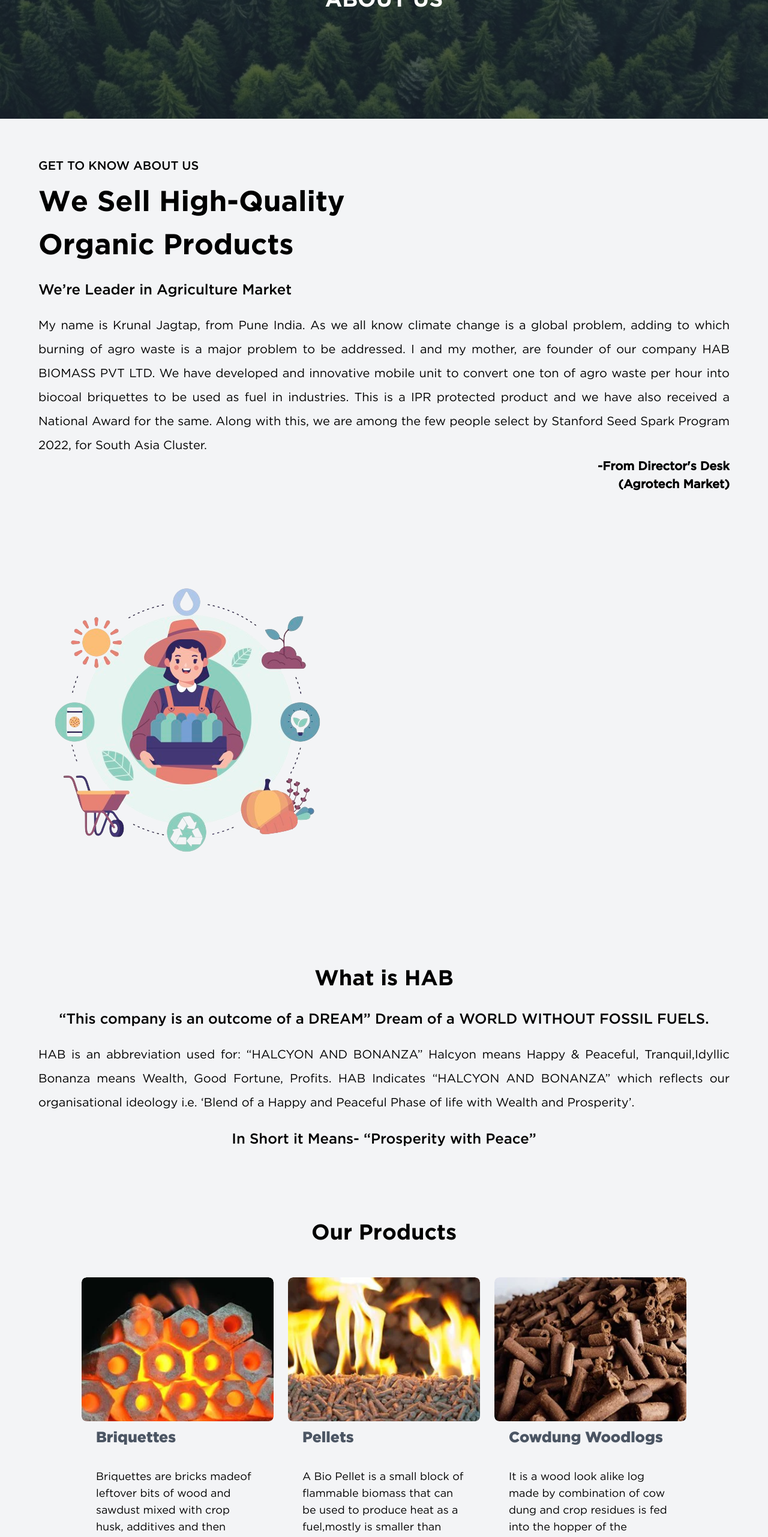
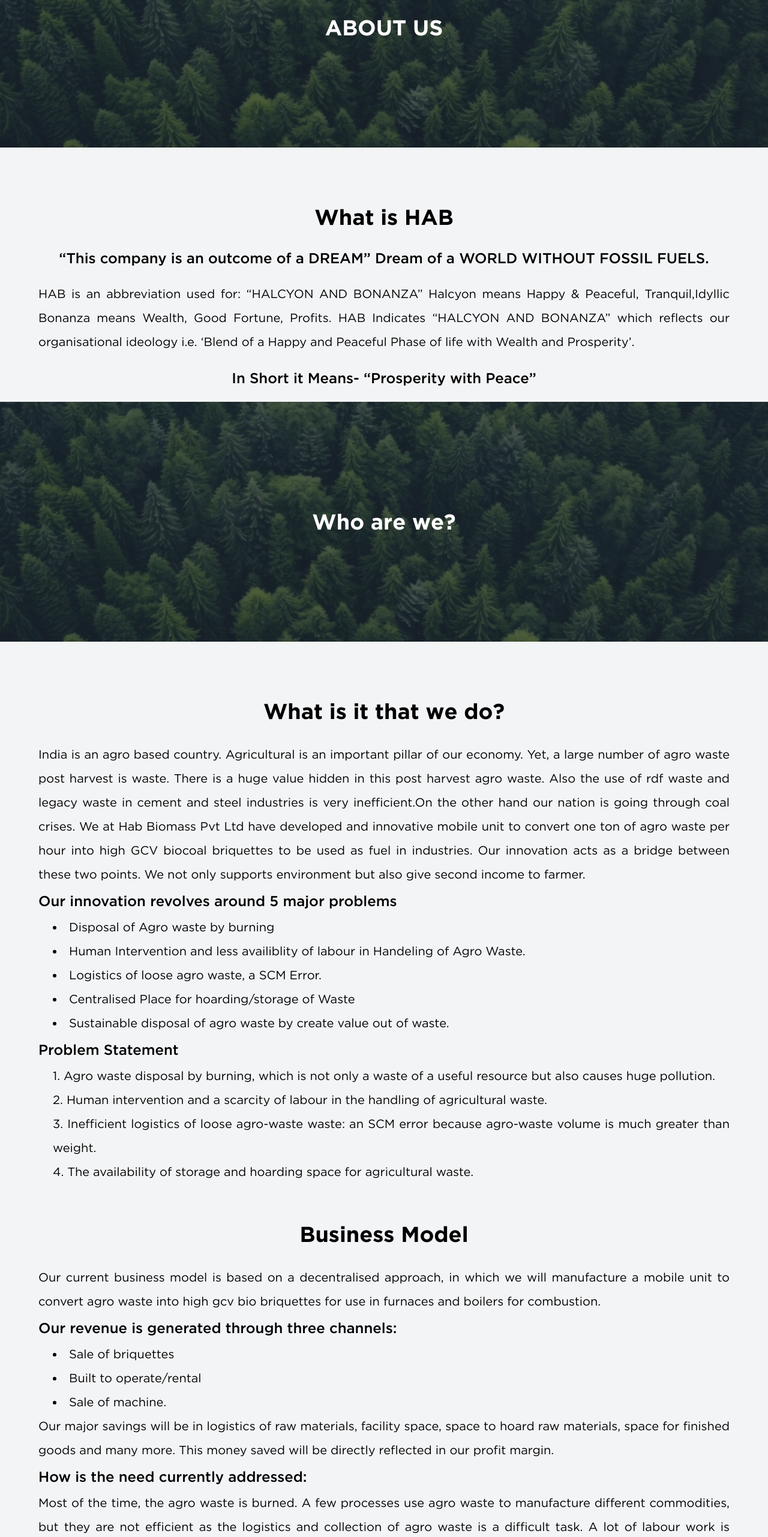
Before and after one commit to Arrnv/SE-porject, a React (Create React App) app: page /about in a window 1280 px wide. Shown: the part 234-2797 px from the top of the page at 60% size. Built offline with nearby package versions, Linux system fonts and the light colour scheme.

Commit message:
12-4-2024
changes

```diff
--- a/src/components/Navbar.jsx
+++ b/src/components/Navbar.jsx
@@ -1,6 +1,5 @@
 import React, { useState } from 'react';
-import 'flowbite';
-import image2 from '../assets/rearth_logo.png'
+import image2 from '../assets/rearth_logo.png';
 
 const Navbar = () => {
     const [isMobileMenuOpen, setIsMobileMenuOpen] = useState(false);
@@ -18,7 +17,7 @@
         <div className='top-0 left-0 right-0 z-40 fixed'>
             <nav className="bg-white border-gray-200 dark:bg-gray-900 relative z-10">
                 <div className="max-w-screen-2xl flex flex-wrap items-center justify-between mx-auto p-2">
-                    <a href="#" className="flex items-center space-x-3 rtl:space-x-reverse">
+                    <a href="/" className="flex items-center space-x-3 rtl:space-x-reverse">
                         <img src={image2} className="h-20 w-50" alt="Rearth Logo" />
                         {/* <span className="self-center text-2xl font-semibold whitespace-nowrap dark:text-white">Re-Earth</span> */}
                     </a>
@@ -34,7 +33,7 @@
                             <path stroke="currentColor" strokeLinecap="round" strokeLinejoin="round" strokeWidth="2" d="M1 1h15M1 7h15M1 13h15"/>
                         </svg>
                     </button>
-                    <div className={`absolute top-full  left-0 w-full bg-white md:block md:relative md:w-auto transition-max-height ease-in-out duration-1000 ${isMobileMenuOpen ? 'block' : 'hidden'}`} id="navbar-default">
+                    <div className={`absolute top-full left-0 w-full bg-white md:block md:relative md:w-auto transition-max-height ease-in-out duration-1000 ${isMobileMenuOpen ? 'block' : 'hidden'}`} id="navbar-default">
                         <ul className="font-medium flex flex-col items-center p-4 md:p-0 mt-4 border border-gray-100 rounded-lg bg-gray-50 md:flex-row md:space-x-8 rtl:space-x-reverse md:mt-0 md:border-0 md:bg-white dark:bg-gray-800 md:dark:bg-gray-900 dark:border-gray-700">
                             <li className='text-center'>
                                 <a href="/" className="block py-2 px-3 text-gray-900 rounded hover:bg-gray-100 md:hover:bg-transparent md:border-0 md:hover:text-green-700 md:p-0 dark:text-white md:dark:hover:text-green-500 dark:hover:bg-gray-700 dark:hover:text-white md:dark:hover:bg-transparent font-GothamBlack" aria-current="page">Home</a>
@@ -78,15 +77,11 @@
                                 <a href="#" className="block py-2 px-3 text-gray-900 rounded hover:bg-gray-100 md:hover:bg-transparent md:border-0 md:hover:text-green-700 md:p-0 dark:text-white md:dark:hover:text-green-500 dark:hover:bg-gray-700 dark:hover:text-white md:dark:hover:bg-transparent font-GothamBlack">Sustainability</a>
                             </li>
                             <li>
-
-
                                 <a href="/contact" className="block py-2 px-3 text-gray-900 rounded hover:bg-gray-100 md:hover:bg-transparent md:border-0 md:hover:text-green-700 md:p-0 dark:text-white md:dark:hover:text-green-500 dark:hover:bg-gray-700 dark:hover:text-white md:dark:hover:bg-transparent font-GothamBlack">Contact</a>
-
                             </li>
                             <li>
                                 <a href="#" className="block py-2 px-3 text-gray-900 rounded hover:bg-gray-100 md:hover:bg-transparent md:border-0 md:hover:text-green-700 md:p-0 dark:text-white md:dark:hover:text-green-500 dark:hover:bg-gray-700 dark:hover:text-white md:dark:hover:bg-transparent font-GothamBlack">Blog</a>
                             </li>
-
                         </ul>
                     </div>
                 </div>
--- a/src/components/Slider.jsx
+++ b/src/components/Slider.jsx
@@ -25,7 +25,7 @@
     },
   ];
   return (
-    <div className="slide-container w-screen relative align-middle h-auto   m-auto mt-9">
+    <div className="slide-container w-screen relative align-middle h-auto my-24">
       <Fade>
         {fadeImages.map((fadeImage, index) => (
           <div className='w-full h-screen rounded' key={index}>
@@ -38,15 +38,13 @@
             </Parallax>
 
             <div className='bg-black/30 absolute top-0 left-0 w-full h-screen ' />
-            <div className='absolute  text-3xl md:text-7xl text-center text-white top-1/3 left-1/3'>
 
+              <div className='absolute z-30 text-3xl md:text-7xl text-center text-white top-1/2 left-1/2 transform -translate-x-1/2 -translate-y-1/2'>
                 <p className='text-xl underline font-Gotham'>NATIONAL AWARD WINNING STARTUP</p>
+                <p className='tex-red-700 font-GothamBlack'>{fadeImage.caption}</p>
+                <p className='tex-red-700 font-GothamBlack'>{fadeImage.caption2}</p>
+              </div>
 
-                <p className='tex-red-700 font-GothamBlack'>{fadeImage.caption}</p>
-
-                <p className='tex-red-700 font-GothamBlack'>{fadeImage.caption2}</p>
-
-            </div>
           </div>
         ))}
       </Fade>
--- a/src/pages/AboutUs.jsx
+++ b/src/pages/AboutUs.jsx
@@ -24,36 +24,14 @@
 
 function AboutUs() {
   return (
-    <div className='w-full mt-8'>
+    <div className='w-full mt-20'>
       <div className='w-screen bg-gray-100'>
           <div class="relative w-full">
               <img src={absimg} alt="Background Image" class="w-full h-[400px] object-cover" />
               <div class="absolute inset-0 bg-gray-800 bg-opacity-70 flex items-center justify-around">
-              <h1 class="text-white text-4xl font-bold font-GothamBold">ABOUT US</h1>
-          </div>
-          </div>
-
-        <div className='flex flex-col lg:flex-row'>
-
-        <div className='w-full lg:w-3/5'>
-            <div className='m-16 lg:m-20 lg:ml-28'>
-                <h3 className='text-xl mb-2 tracking-normal font-GothamMedium'>GET TO KNOW ABOUT US</h3>
-                <h1 className='text-5xl leading-normal font-GothamBold tracking-normal'>We Sell High-Quality<br/>Organic Products</h1>
-                <h2 className='text-2xl mt-6 mb-6 tracking-normal font-GothamMedium'>We’re Leader in Agriculture Market</h2>
-                <p className='text-xl font-GothamBook leading-loose tracking-normal text-justify'>My name is Krunal Jagtap, from Pune India. As we all know climate change is a global problem, adding to which burning of agro waste is a major problem to be addressed.
-                I and my mother, are founder of our company HAB BIOMASS PVT LTD. We have developed and innovative mobile unit to convert one ton of agro waste per hour into biocoal briquettes to be used as fuel in industries.
-                This is a IPR protected product and we have also received a National Award for the same. Along with this, we are among the few people select by Stanford Seed Spark Program 2022, for South Asia Cluster.</p>
-                <p className='text-xl font-GothamMedium leading-normal tracking-normal text-right font-semibold'>-From Director's Desk
-                <br/>(Agrotech Market)</p>
-            </div>
+                <h1 class="text-white text-4xl font-bold font-GothamBold">ABOUT US</h1>
+              </div>
         </div>
-
-
-        <div className='w-full lg:w-2/5 m-16 lg:m-20 lg:mr-28 md:w-full'>
-            <img src={image3} alt="" className=' h-full object-cover' />
-        </div>
-      </div>
-
 
 
         <div className='ml-16 mr-16 lg:ml-28 lg:mr-28 '>
@@ -63,47 +41,15 @@
           <h2 className='text-2xl font-GothamMedium mt-6 mb-6 tracking-normal text-center'>In Short it Means- “Prosperity with Peace”</h2>
         </div>
 
-        <div className='ml-16 mr-16 lg:ml-28 lg:mr-28'>
-         <h1 className='text-4xl font-GothamBold text-center mt-24 mb-8'>Our Products</h1>
-
-         <div className="container mx-auto ">
-      <div className="grid gap-14 grid-cols-1 sm:grid-cols-2 md:grid-cols-3 p-3 sm:p-6 place-items-center ">
-        <div className='onHover hover:bg-[#199747] rounded-lg'>
-        <Card
-          // hover="bg-green-600"
-          width="w-80"
-          heading="Briquettes"
-          description="Briquettes are bricks madeof leftover bits of wood and sawdust mixed with crop husk, additives and then compressed to give desired shape. These are widely used by industries in boilers . (CV:3800Cal/g)"
-          thumbnailSrc={image1}
-        />
+        <div class="relative w-full">
+              <img src={absimg} alt="Background Image" class="w-full h-[400px] object-cover" />
+              <div class="absolute inset-0 bg-gray-800 bg-opacity-70 flex items-center justify-around">
+                <h1 class="text-white text-4xl font-bold font-GothamBold">Who are we?</h1>
+              </div>
         </div>
-        <div className='onHover hover:bg-[#199747] rounded-lg'>
-        <Card
-          // hover="bg-green-600"
-          width="w-80"
-          heading="Pellets"
-          description="A Bio Pellet is a small block of flammable biomass that can be used to produce heat as a fuel,mostly is smaller than briquettes widely used for Restaurants and domestic application.
-          (3800Cal/g)"
-          thumbnailSrc={image2}
-        />
-        </div>
-        <div className='onHover hover:bg-[#199747] rounded-lg'>
-        <Card
-          // hover="bg-green-600"
-          width="w-80"
-          heading="Cowdung Woodlogs"
-          description="It is a wood look alike log made by combination of cow dung and crop residues is fed into the hopper of the machine. These are widely used for last rituals and prayers.
-          (CV:2000Cal/g)"
-          thumbnailSrc={image4}
-        />
-        </div>
-      </div>
-      </div>
-
-        </div >
 
         <div className='ml-16 mr-16 lg:ml-28 lg:mr-28'>
-         <h1 className='text-4xl font-GothamBold text-center mt-24 mb-8'>Concept and Objective</h1>
+         <h1 className='text-4xl font-GothamBold text-center mt-24 mb-8'>What is it that we do?</h1>
          <p className='text-xl font-GothamBook font-normal leading-loose tracking-normal text-justify'>India is an agro based country. Agricultural is an important pillar of our economy. Yet, a large number of agro waste post harvest is waste. There is a huge value hidden in this post harvest agro waste. Also the use of rdf waste and legacy waste in cement and steel industries is very inefficient.On the other hand our nation is going through coal crises. We at Hab Biomass Pvt Ltd have developed and innovative mobile unit to convert one ton of agro waste per hour into high GCV biocoal briquettes to be used as fuel in industries. Our innovation acts as a bridge between these two points. We not only supports environment but also give second income to farmer.</p>
          <h2 className='text-2xl font-GothamMedium mt-2 mb-2 tracking-normal'>Our innovation revolves around 5 major problems</h2>
           <ul className='text-xl font-GothamBook leading-loose tracking-normal text-justify list-disc ml-6 list-inside'>
--- a/src/pages/Homepage.jsx
+++ b/src/pages/Homepage.jsx
@@ -97,8 +97,8 @@
           <img className='w-24' src={img5} alt="" srcset="" />
           <p>MEDIA INSIGHTS</p>
           <p className='text-4xl'>Our Achievements</p>
-          <div className='h-3/4 w-3/4'>
-             <img src={achivement} alt="" srcset="" />
+          <div className=''>
+             <img src={achivement} className='object-cover ' alt="" srcset="" />
           </div>
         </div>
       </div>
```
